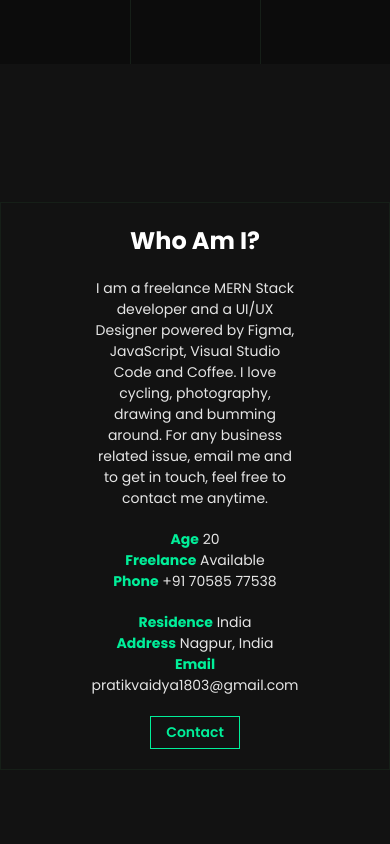
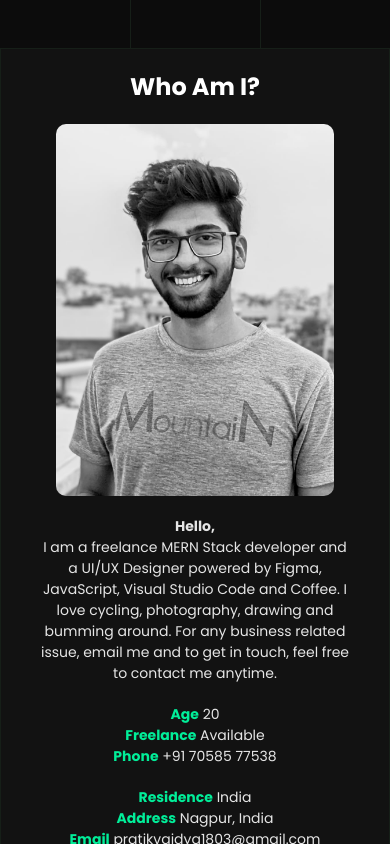
Before and after one commit to Smartdevil21/prv, a React (Create React App) app: page /prv/about in a window 390 px wide. Shown: the part 780-1624 px from the top of the page. Built offline with nearby package versions, Linux system fonts and the light colour scheme.

Commit message:
Navbar bug fixed, profile portrait added, sm links added.

```diff
--- a/src/Components/About/About.jsx
+++ b/src/Components/About/About.jsx
@@ -4,6 +4,7 @@ import { StatesContext } from "../../App";
 import { useContext } from "react";
 import { Button } from "@mui/material";
 import { Icon } from "@iconify/react";
+import portrait from "../../Images/portrait.jpg";
 
 function About() {
 	const { states, setStates } = useContext(StatesContext);
@@ -36,9 +37,10 @@ function About() {
 					<h3>Who Am I?</h3>
 					<div className={Styles.info_wrapper}>
 						<div className={Styles.image_wrapper}>
-							{/* <img src="" alt="" /> */}
+							<img src={portrait} alt="" />
 						</div>
 						<div className={Styles.text_wrapper}>
+							<p><strong>Hello,</strong></p>
 							<p>
 								I am a freelance MERN Stack developer and a UI/UX Designer
 								powered by Figma, JavaScript, Visual Studio Code and Coffee. I
--- a/src/Components/About/About.module.scss
+++ b/src/Components/About/About.module.scss
@@ -50,9 +50,13 @@
 			.info_wrapper {
 				display: flex;
 				justify-content: space-between;
-				align-items: flex-start;
+				align-items: center;
 				.image_wrapper {
 					width: 40%;
+					img{
+						width: 80%;
+						border-radius: 10px;
+					}
 				}
 				.text_wrapper {
 					width: 60%;
@@ -222,12 +226,17 @@
 				width: 100%;
 				padding: 20px;
 				.info_wrapper{
-					flex-direction: column-reverse;
+					flex-direction: column;
 					align-items: center;
 					.image_wrapper{
 						width: 100%;
+						display: flex;
+						justify-content: center;
+						align-items: center;
+						margin-bottom: 20px;
 					}
 					.text_wrapper{
+						width: 90%;
 						display: flex;
 						justify-content: center;
 						align-items: center;
--- a/src/Components/Navbar/Navbar.jsx
+++ b/src/Components/Navbar/Navbar.jsx
@@ -13,6 +13,11 @@ function Navbar() {
 
 	//for opening and Closing of navbar in mobile view
 	function hamburger() {
+		if(!navState){
+			header.current.style.height = "100vh";
+		}else{
+			header.current.style.height = "80px";
+		}
 		setNavState(!navState);
 	}
 
@@ -21,7 +26,9 @@ function Navbar() {
 		setTimeout(() => {
 			navigator(link);
 		}, 1700);
-		hamburger();
+		if(window.innerWidth < 800){
+			hamburger();
+		}
 	}
 
 	useEffect(() => {
@@ -37,13 +44,12 @@ function Navbar() {
 				} else {
 					header.current.style.top = "0px";
 				}
-				header.current.style.padding = "0px 50px";
+				header.current.style.padding = "00px 50px";
 			}
 		});
 		tl.current = gsap
 			.timeline()
-			.to(header.current, { height: "80px", duration: 0.3 })
-			.to(header.current, { backgroundColor: "transparent", duration: 0.3 });
+			.to(header.current, { backgroundColor: "transparent", duration: 0.3 }, "+=0.3");
 	}, []);
 
 	useEffect(() => {
--- a/src/Components/Navbar/Navbar.module.scss
+++ b/src/Components/Navbar/Navbar.module.scss
@@ -57,9 +57,10 @@
 		justify-content: center;
 		top: 0px;
 		overflow: hidden;
-		height: 100vh;
+		height: 80px;
 		background-color: var(--background_secondary);
 		width: 100vw;
+		transition: 0.6s height ease-in-out;
 		.hamburger{
 			display: flex;
 			flex-direction: column;
--- a/src/Components/Sidebar/Sidebar.jsx
+++ b/src/Components/Sidebar/Sidebar.jsx
@@ -9,10 +9,10 @@ function Sidebar() {
 				<p>Follow Me</p>
 				<div className={Styles.separation_line}> </div>
 				<div className={Styles.social_links}>
-					<Icon className="mouse_hover" icon="akar-icons:linkedin-fill" />
-                    <Icon className="mouse_hover" icon="bi:instagram" />
-                    <Icon className="mouse_hover" icon="akar-icons:github-fill" />
-                    <Icon className="mouse_hover" icon="dashicons:facebook-alt" />
+					<a href="https://www.linkedin.com/in/prateek-vaidya-65b986201/" target={"_blank"} ><Icon className="mouse_hover" icon="akar-icons:linkedin-fill" /></a>
+                    <a href="https://www.instagram.com/prtk.sd/" target={"_blank"} ><Icon className="mouse_hover" icon="bi:instagram" /></a>
+                    <a href="https://github.com/Pratik1803" target={"_blank"} ><Icon className="mouse_hover" icon="akar-icons:github-fill" /></a>
+                    <a href=""><Icon className="mouse_hover" icon="dashicons:facebook-alt" /></a>
 				</div>
 			</div>
 		</div>
--- a/src/Components/Sidebar/Sidebar.module.scss
+++ b/src/Components/Sidebar/Sidebar.module.scss
@@ -29,8 +29,10 @@
         .social_links{
             display: flex;
             flex-direction: column;
+            margin-top: 5px;
+            a{
                 svg{
-                margin: 10px 0px;
+                    margin: 5px 0px;
                     cursor: pointer;
                     transition: 0.3s ease-in-out;
                     color: #fff;
@@ -42,6 +44,7 @@
             }
         }
     }
+}
 
 @media only screen and (max-width:950px){
     .sidebar{
```
Also changed, not shown: src/Images/portrait.jpg (added). Lines whose indentation alone changed are shown as unchanged.
